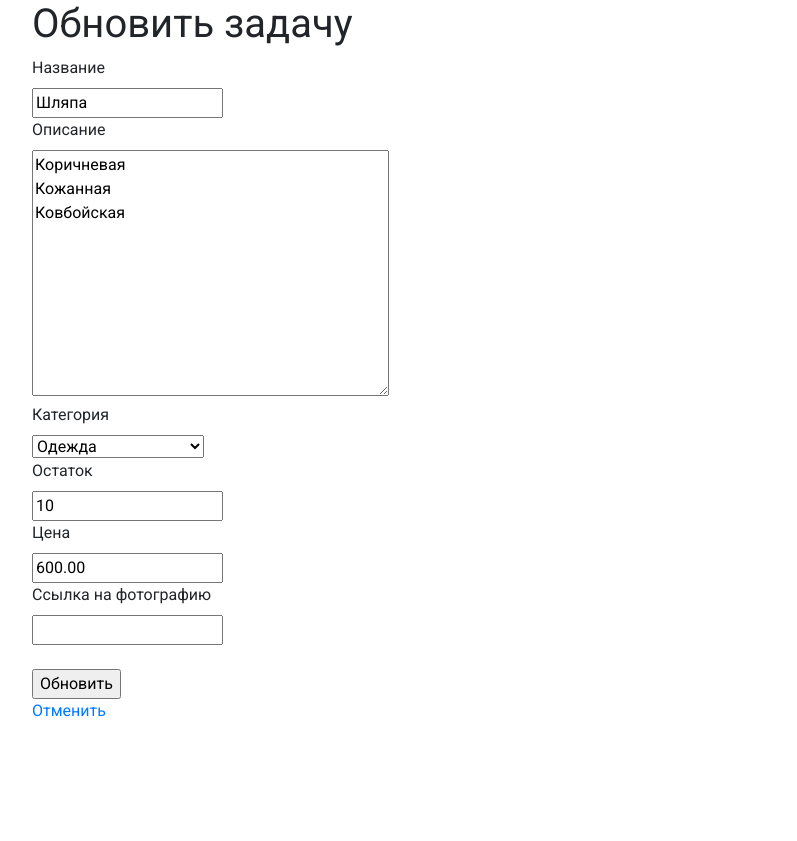
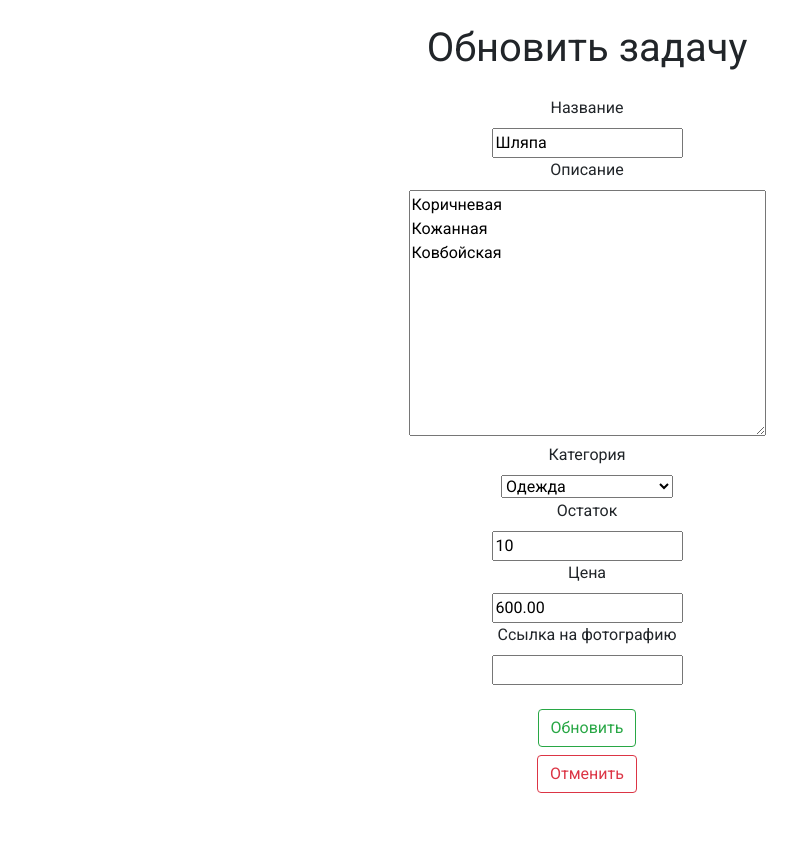
Before and after one commit to AzatKaparov/homework_48_6_azat, a Django app: page /product/1/update in a window 1280 px wide. Shown: the part 56-897 px from the top of the page, without its empty margins (53-850 px from the left). Before the commit the page ends 773 px from the top, so only its background shows below. Run offline with Django 3.2, Linux system fonts and the light colour scheme; data comes from the database, SQL or seed files in the repository; some libraries are stand-ins or nearby versions.

Commit message:
Финальная версия ДЗ

```diff
--- a/source/webapp/static/css/style.css
+++ b/source/webapp/static/css/style.css
@@ -87,6 +87,7 @@ img{
     font-size: 42px;
     display: inline-block;
     border-radius: 5px;
+    border: none;
 }
 
 .back-button:hover{
@@ -94,3 +95,14 @@ img{
     text-decoration: none;
     color: white;
 }
+
+.form {
+    align-content: center;
+    text-align: center;
+}
+
+.error{
+    font-size: 18px;
+    color: red;
+    font-weight: bold;
+}
--- a/source/webapp/templates/create.html
+++ b/source/webapp/templates/create.html
@@ -8,8 +8,8 @@
 {% endblock %}
 
 {% block content %}
-    <h1>Добавить задачу</h1>
-    <form action="{% url 'create' %}" method="post">
+    <h1 id="main-center" class="my-5">Добавить задачу</h1>
+    <form class="form" action="{% url 'create' %}" method="post">
         {% csrf_token %}
 
         {% include 'partial/form_field.html' with field=form.name %}
@@ -19,6 +19,6 @@
         {% include 'partial/form_field.html' with field=form.price %}
         {% include 'partial/form_field.html' with field=form.img %}
         <br/>
-        <input type="submit" value="Send"/>
+        <input class="btn btn-outline-primary mb-5" type="submit" value="Создать"/>
     </form>
 {% endblock %}
--- a/source/webapp/templates/partial/form.html
+++ b/source/webapp/templates/partial/form.html
@@ -6,5 +6,5 @@
     {% endfor %}
 
     <br/>
-    <input id="delete-button" type="submit" value="{{ button_text|default:"Submit" }}"/>
+    <input class="btn btn-outline-success" type="submit" value="{{ button_text|default:"Submit" }}"/>
 </form>
--- a/source/webapp/templates/product_view.html
+++ b/source/webapp/templates/product_view.html
@@ -17,7 +17,7 @@
     <div id="card-view" class="card my-4" style="width: 18rem">
         <img class="photo" src="{{ product.img }}">
           <div class="card-body">
-              <h5 class="card-title">{{ product.name }}
+              <h5 class="card-title">{{ product.name }}</h5>
               <i><h6 class="card-category">{{ product.get_category_display }}</h6></i>
                   <hr/>
               <p class="card-text px-2">{{ product.description }}</p>
--- a/source/webapp/templates/update.html
+++ b/source/webapp/templates/update.html
@@ -10,9 +10,11 @@
 
 {% block content %}
     <div class="create-container">
-    <h1 id="create-h1">Обновить задачу</h1>
+    <h1 id="main-center" class="my-4">Обновить задачу</h1>
+        <div class="form">
     {% url "update" pk=guest.pk as action_url %}
     {% include 'partial/form.html' with action_url=action_url form_method='post' button_text='Обновить' %}
-    <a href="{% url 'index' %}" id="delete-button-2">Отменить</a>
+    <a href="{% url 'index' %}" id="delete-button-2" class="btn btn-outline-danger mt-2 mb-5">Отменить</a>
+        </div>
     </div>
 {% endblock %}
```
Also changed, not shown: source/webapp/templates/delete.html (+4 -4 lines).
